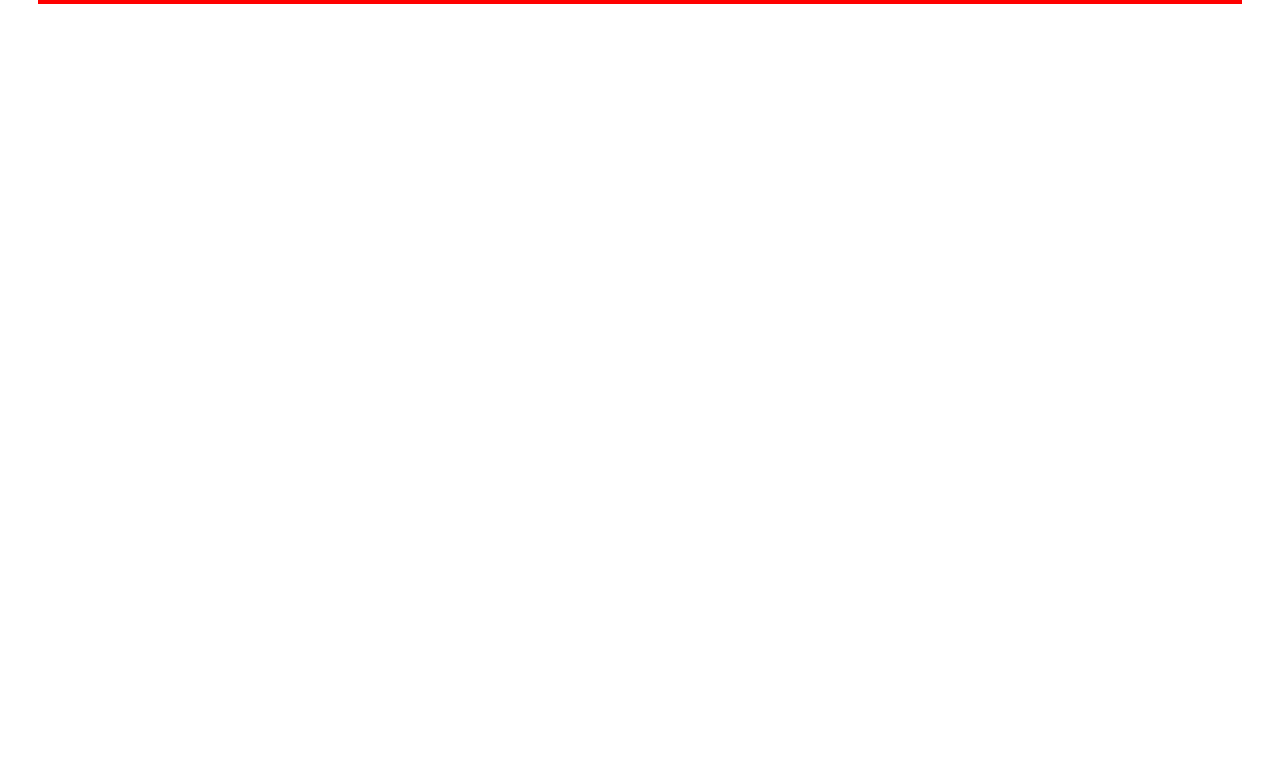
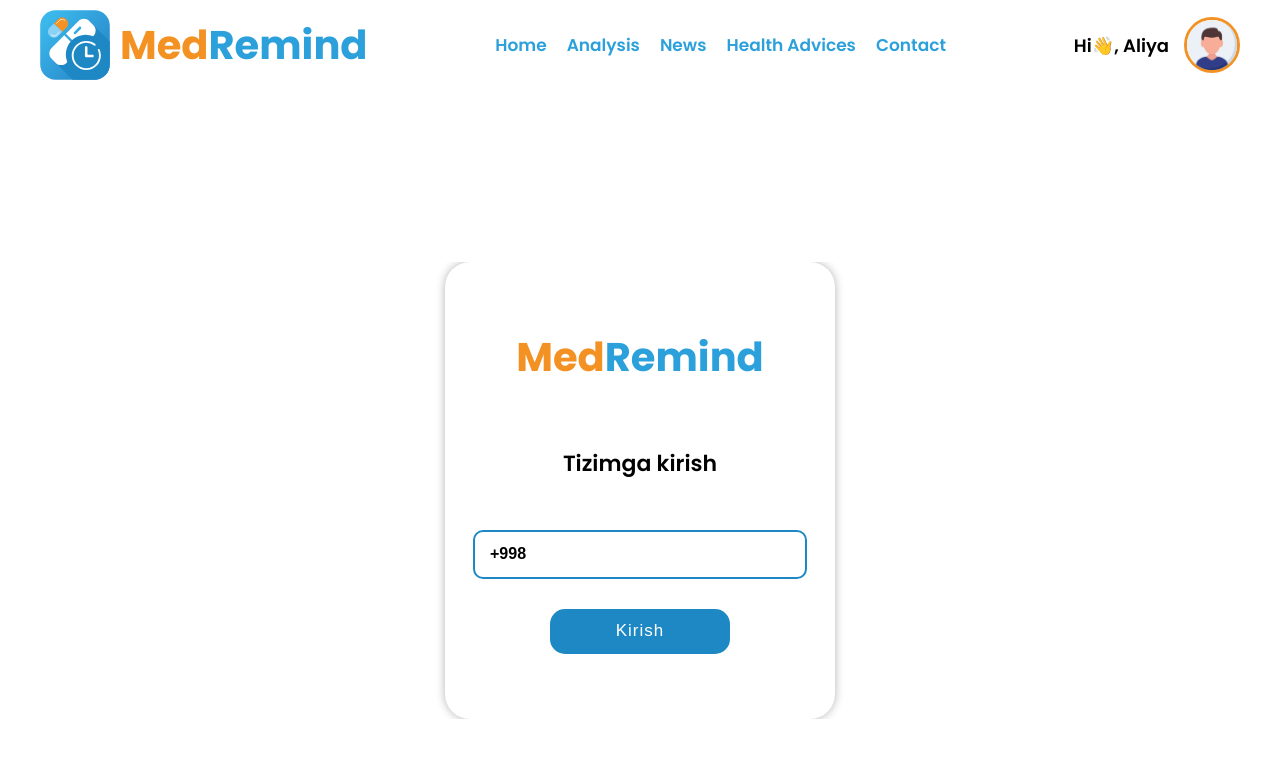
Before and after one commit to byte-wings/med-remind-front, a React (Vite) app: page / in a window 1280 px wide. Shown: the top 758 px of the page. Built offline with nearby package versions, Linux system fonts and the light colour scheme.

Commit message:
site header is done

```diff
--- a/src/App.jsx
+++ b/src/App.jsx
@@ -6,12 +6,21 @@ import { RootLayout } from "./layouts/rootLayout";
 
 // Pages
 import { Home } from "./pages/Home/home";
+import { Register } from "./pages/register/register";
 
 // Styles
 import { GlobalStyle } from "./styles/globalStyles";
-import { Register } from "./pages/register/register";
+
+
+// Context
+import { GlobalContext } from "./context/globalContext";
+
+// Hooks
+import { useContext } from "react";
 
 function App() {
+  const { accessToken } = useContext(GlobalContext);
+
   const routes = createBrowserRouter([
     {
       path: "/",
@@ -19,11 +28,11 @@ function App() {
       children: [
         {
           index: true,
-          element: <Home />,
+          element: accessToken ? <Home /> : <Register />,
         },
         {
-          path: "/register",
-          element: <Register />,
+          path: "/home",
+          element: <Home />,
         },
       ],
     },
--- a/src/components/getUserInfo/getUserInfo.jsx
+++ b/src/components/getUserInfo/getUserInfo.jsx
@@ -1,6 +1,49 @@
+// Styles
+import {
+  GetUserInfoForm,
+  UserInfoSubtitle,
+  UserGenderInput,
+  GenderWrapper,
+  UserGenderLabel,
+  UserInfoInput,
+  UserDateLabel,
+  UserDateInfo,
+  UserInfoForm,
+} from "./getUserInfoStyle";
+import {
+  RegisterFormButton,
+  RegisterTitle,
+  TitleCustomSpan,
+} from "../../pages/register/registerStyle";
 
-export const getUserInfo = () => {
+export const GetUserInfo = () => {
   return (
-    <div>getUserInfo</div>
-  )
-}
+    <GetUserInfoForm>
+      <RegisterTitle>
+        <TitleCustomSpan>Med</TitleCustomSpan>Remind
+      </RegisterTitle>
+      <UserInfoSubtitle>Ma{"'"}lumotlaringizni kiriting</UserInfoSubtitle>
+      <UserInfoForm>
+        <UserInfoInput type="text" placeholder="Ismingiz" />
+        <UserInfoInput type="text" placeholder="Familyangiz" />
+        <GenderWrapper>
+          <UserGenderLabel>
+            Ayol
+            <UserGenderInput type="radio" name="gender" />
+          </UserGenderLabel>
+          <UserGenderLabel>
+            Erkak
+            <UserGenderInput type="radio" name="gender" />
+          </UserGenderLabel>
+        </GenderWrapper>
+        <UserDateLabel>
+          Tug{"'"}ulgan kuningiz
+          <UserDateInfo type="date" />
+        </UserDateLabel>
+        <RegisterFormButton type="submit">
+          Davom etish
+        </RegisterFormButton>
+      </UserInfoForm>
+    </GetUserInfoForm>
+  );
+};
--- /dev/null
+++ b/src/components/getUserInfo/getUserInfoStyle.jsx
@@ -0,0 +1,71 @@
+/* eslint-disable no-unused-vars */
+// Styled components
+import styled from "styled-components";
+
+// Styles
+import {
+  RegisterForm,
+  RegisterFormInput,
+  RegisterFormWrapper,
+  RegisterSubtitle,
+} from "../../pages/register/registerStyle";
+
+// Global variables
+import { theme } from "../../styles/globalStyles";
+
+export const GetUserInfoForm = styled(RegisterFormWrapper)`
+  padding: 20px 45px;
+`;
+
+export const UserInfoSubtitle = styled(RegisterSubtitle)`
+  font-size: 16px;
+  margin-top: 19px;
+  margin-top: 50px;
+`;
+
+export const UserInfoForm = styled(RegisterForm)`
+  margin-top: 20px;
+`;
+
+export const GenderWrapper = styled.div`
+  width: 100%;
+  display: flex;
+  gap: 25px;
+  align-items: center;
+  justify-content: start;
+  margin-left: -20px;
+`;
+
+export const UserGenderLabel = styled.label`
+  display: flex;
+  align-items: center;
+  font-size: 16px;
+  font-weight: 600;
+  color: rgba(0, 0, 0, 0.5);
+  margin-top: 10px;
+`;
+
+export const UserGenderInput = styled.input`
+  width: 18px;
+  height: 18px;
+`;
+
+export const UserInfoInput = styled(RegisterFormInput)`
+  height: 40px;
+`;
+
+export const UserDateLabel = styled.label`
+  width: 100%;
+  margin-left: -32px;
+  margin-top: 10px;
+  display: flex;
+  gap: 10px;
+  flex-direction: column;
+  align-items: start;
+  font-size: 14px;
+  font-weight: 600;
+  color: rgba(0, 0, 0, 0.5);
+`;
+export const UserDateInfo = styled(UserInfoInput)`
+  color: rgba(0, 0, 0, 0.4);
+`;
--- /dev/null
+++ b/src/components/header/headerStyle.jsx
@@ -0,0 +1,60 @@
+// Styled components
+import styled from "styled-components";
+
+// Global variables
+import { theme } from "../../styles/globalStyles";
+
+// Styles
+import { RegisterTitle } from "../../pages/register/registerStyle";
+
+export const HeaderContain = styled.header`
+  width: 100%;
+`;
+
+export const HeaderContent = styled.div`
+  width: 100%;
+  height: 90px;
+  display: flex;
+  align-items: center;
+  justify-content: space-between;
+`;
+
+export const HeaderLogo = styled.div`
+  width: max-content;
+  display: flex;
+  align-items: center;
+  gap: 10px;
+  font-size: 35px;
+`;
+
+export const HeaderLogoTitle = styled(RegisterTitle)``;
+
+export const Nav = styled.nav`
+  display: flex;
+  align-items: center;
+  gap: 20px;
+`;
+
+export const NavListItem = styled.a`
+  font-size: 17px;
+  font-weight: 600;
+  color: ${theme.colors.primary};
+`;
+
+export const HeaderUserInfo = styled.div`
+  display: flex;
+  align-items: center;
+  gap: 15px;
+`;
+
+export const HeaderUserName = styled.div`
+  font-size: 18px;
+  font-weight: 600;
+`;
+
+export const HeaderUserPicture = styled.div`
+  width: 50px;
+  height: 50px;
+  border-radius: 50%;
+  border: 3px solid ${theme.colors.secondary};
+`;
--- /dev/null
+++ b/src/components/header/siteHeader.jsx
@@ -0,0 +1,51 @@
+/* eslint-disable no-unused-vars */
+// Global styles
+import { TitleCustomSpan } from "../../pages/register/registerStyle";
+import { Container } from "../../styles/globalStyles";
+
+// Styles
+import {
+  HeaderContain,
+  HeaderContent,
+  HeaderLogo,
+  HeaderLogoTitle,
+  Nav,
+  NavListItem,
+  HeaderUserPicture,
+  HeaderUserInfo,
+  HeaderUserName,
+} from "./headerStyle";
+
+// User images
+import maleUserImg from "../../assets/userImages/male-user.png";
+import femaleUserImg from "../../assets/userImages/female-user.png";
+
+export const SiteHeader = () => {
+  return (
+    <HeaderContain>
+      <Container>
+        <HeaderContent>
+          <HeaderLogo>
+            <img src="med-remind.svg" alt="logo" width="70px" />
+            <HeaderLogoTitle>
+              <TitleCustomSpan>Med</TitleCustomSpan>Remind
+            </HeaderLogoTitle>
+          </HeaderLogo>
+          <Nav>
+            <NavListItem href="">Home</NavListItem>
+            <NavListItem href="">Analysis</NavListItem>
+            <NavListItem href="">News</NavListItem>
+            <NavListItem href="">Health Advices</NavListItem>
+            <NavListItem href="">Contact</NavListItem>
+          </Nav>
+          <HeaderUserInfo>
+            <HeaderUserName>Hi&#128075;, Aliya</HeaderUserName>
+            <HeaderUserPicture>
+              <img src={maleUserImg} alt="" width="100%" />
+            </HeaderUserPicture>
+          </HeaderUserInfo>
+        </HeaderContent>
+      </Container>
+    </HeaderContain>
+  );
+};
--- /dev/null
+++ b/src/context/globalContext.jsx
@@ -0,0 +1,21 @@
+/* eslint-disable react/prop-types */
+// Hooks
+import { createContext, useState } from "react";
+
+export const GlobalContext = createContext();
+
+export const ContextProvider = ({ children }) => {
+  // User access token
+  const [accessToken, setAccessToken] = useState("");
+
+  // Refresh token
+  const [refreshToken, setRefreshToken] = useState("");
+
+  return (
+    <GlobalContext.Provider
+      value={{ accessToken, setAccessToken, refreshToken, setRefreshToken }}
+    >
+      {children}
+    </GlobalContext.Provider>
+  );
+};
--- a/src/layouts/rootLayout.jsx
+++ b/src/layouts/rootLayout.jsx
@@ -1,9 +1,13 @@
 // React Router Dom
 import { Outlet } from "react-router-dom"
+import { SiteHeader } from "../components/header/siteHeader"
 
 export const RootLayout = () => {
   return (
     <div>
+      <header>
+        <SiteHeader></SiteHeader>
+      </header>
         <main>
             <Outlet />
         </main>
--- a/src/main.jsx
+++ b/src/main.jsx
@@ -1,5 +1,10 @@
 import ReactDOM from "react-dom/client";
 import App from "./App.jsx";
 import "./index.css";
+import { ContextProvider } from "./context/globalContext.jsx";
 
-ReactDOM.createRoot(document.getElementById("root")).render(<App />);
+ReactDOM.createRoot(document.getElementById("root")).render(
+    <ContextProvider>
+        <App />
+    </ContextProvider>
+);
--- a/src/pages/Home/home.jsx
+++ b/src/pages/Home/home.jsx
@@ -1,12 +1,16 @@
+/* eslint-disable no-unused-vars */
+// Global styles
 import { Container } from "../../styles/globalStyles"
+
+// Styles
 import { HomeContain } from "./homeStyles"
 
 export const Home = () => {
   return (
     <HomeContain>
-        <Container>
+        {/* <Container>
 
-        </Container>
+        </Container> */}
     </HomeContain>
   )
 }
--- a/src/pages/register/register.jsx
+++ b/src/pages/register/register.jsx
@@ -1,6 +1,6 @@
 /* eslint-disable no-unused-vars */
 // Site container
-import { useEffect, useState } from "react";
+import { GetUserInfo } from "../../components/getUserInfo/getUserInfo";
 import { Container } from "../../styles/globalStyles";
 
 // Styles
@@ -17,10 +17,23 @@ import {
   NumberCodeInput,
   CodeInput,
   SendAgainText,
-  CustomSpan
+  CustomSpan,
 } from "./registerStyle";
 
+// Hooks
+import { useContext, useEffect, useState } from "react";
+
+// Context
+import { GlobalContext } from "../../context/globalContext";
+
 export const Register = () => {
+  // Component to get user info
+  const getUserInfoComponent = <GetUserInfo />;
+
+  // Context
+  const { accessToken, setAccessToken, refreshToken, setRefreshToken } =
+    useContext(GlobalContext);
+
   // Input values
   const [phoneNumber, setPhoneNumber] = useState("+998");
   const [numberCode, setNumberCode] = useState();
@@ -32,7 +45,7 @@ export const Register = () => {
   // Send code time
   const [codeTime, setCodeTime] = useState(59);
   const [sendMsgAgain, setSendMsgAgain] = useState(false);
-  const [newCodeTime, setNewCodeTime] = useState(false)
+  const [newCodeTime, setNewCodeTime] = useState(false);
   useEffect(() => {
     let interval;
     if (!hiddenInput || newCodeTime) {
@@ -40,7 +53,7 @@ export const Register = () => {
         setCodeTime((prevCodeTime) => {
           if (prevCodeTime <= 1) {
             clearInterval(interval);
-            setNewCodeTime(false)
+            setNewCodeTime(false);
             return 0;
           }
           return prevCodeTime - 1;
@@ -48,7 +61,7 @@ export const Register = () => {
       }, 1000);
     } else {
       setCodeTime(59);
-      setNewCodeTime(false)
+      setNewCodeTime(false);
     }
     return () => clearInterval(interval);
   }, [hiddenInput, newCodeTime]);
@@ -75,19 +88,24 @@ export const Register = () => {
   const handleRegister = (e) => {
     e.preventDefault();
     setHiddenInput(false);
-    console.log(e);
+    if (numberCode) {
+      setRefreshToken("token");
+    }
   };
 
+  // Send message again to number
   const handleSendAgain = (e) => {
     e.preventDefault();
-    console.log("Sent again");
-    setCodeTime(59)
-    setNewCodeTime(true)
-  }
+    setCodeTime(59);
+    setNewCodeTime(true);
+  };
 
   return (
     <RegisterContain>
       <Container>
+        {refreshToken ? (
+          getUserInfoComponent
+        ) : (
           <RegisterFormWrapper>
             <RegisterTitle>
               <TitleCustomSpan>Med</TitleCustomSpan>Remind
@@ -113,7 +131,9 @@ export const Register = () => {
               {sendMsgAgain && (
                 <SendAgainText>
                   SMS kod kelmadi.
-                <CustomSpan onClick={handleSendAgain}>Qayta yuboring</CustomSpan>
+                  <CustomSpan onClick={handleSendAgain}>
+                    Qayta yuboring
+                  </CustomSpan>
                 </SendAgainText>
               )}
               <RegisterFormButton type="submit" disabled={disabled}>
@@ -121,6 +141,7 @@ export const Register = () => {
               </RegisterFormButton>
             </RegisterForm>
           </RegisterFormWrapper>
+        )}
       </Container>
     </RegisterContain>
   );
--- a/src/pages/register/registerStyle.jsx
+++ b/src/pages/register/registerStyle.jsx
@@ -1,4 +1,7 @@
+// Styled components
 import styled from "styled-components";
+
+// Global variables
 import { theme } from "../../styles/globalStyles";
 
 export const RegisterContain = styled.div`
@@ -53,7 +56,6 @@ export const RegisterFormInput = styled.input`
   font-weight: 600;
 
   &::placeholder {
-    font-weight: 600;
     color: rgba(0, 0, 0, 0.3);
   }
 `;
@@ -71,6 +73,7 @@ export const RegisterFormButton = styled.button`
   letter-spacing: 1px;
   background-color: ${theme.colors.darkBlue};
   border: none;
+  outline: none;
   border-radius: 15px;
   margin-top: 15px;
   cursor: pointer;
--- a/src/styles/globalStyles.jsx
+++ b/src/styles/globalStyles.jsx
@@ -44,5 +44,6 @@ export const Container = styled.div`
   flex-direction: ${(props) =>
     props.$flexDirection ? props.$flexDirection : ""};
   margin: 0 auto;
-  border: 2px solid red;
+  overflow-x: hidden;
+//   border: 2px solid red;
 `;
```
Also changed, not shown: src/assets/userImages/female-user.png (added), src/assets/userImages/male-user.png (added). Lines whose indentation alone changed are shown as unchanged.
